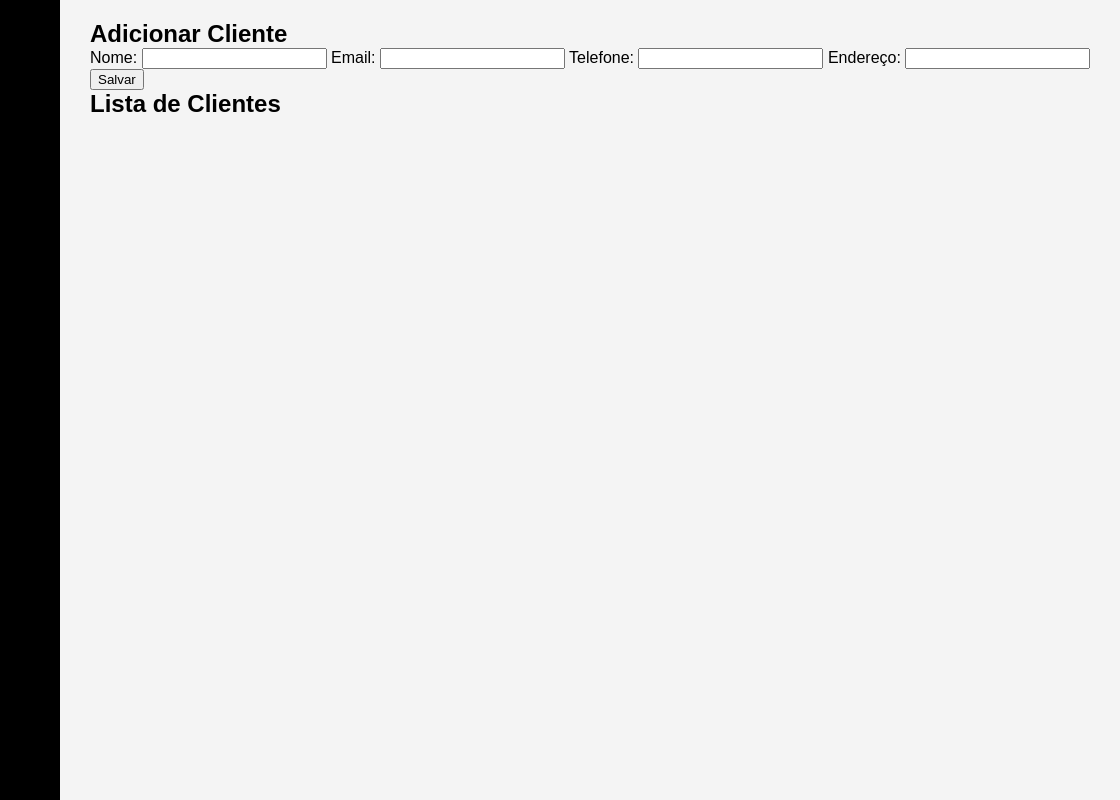
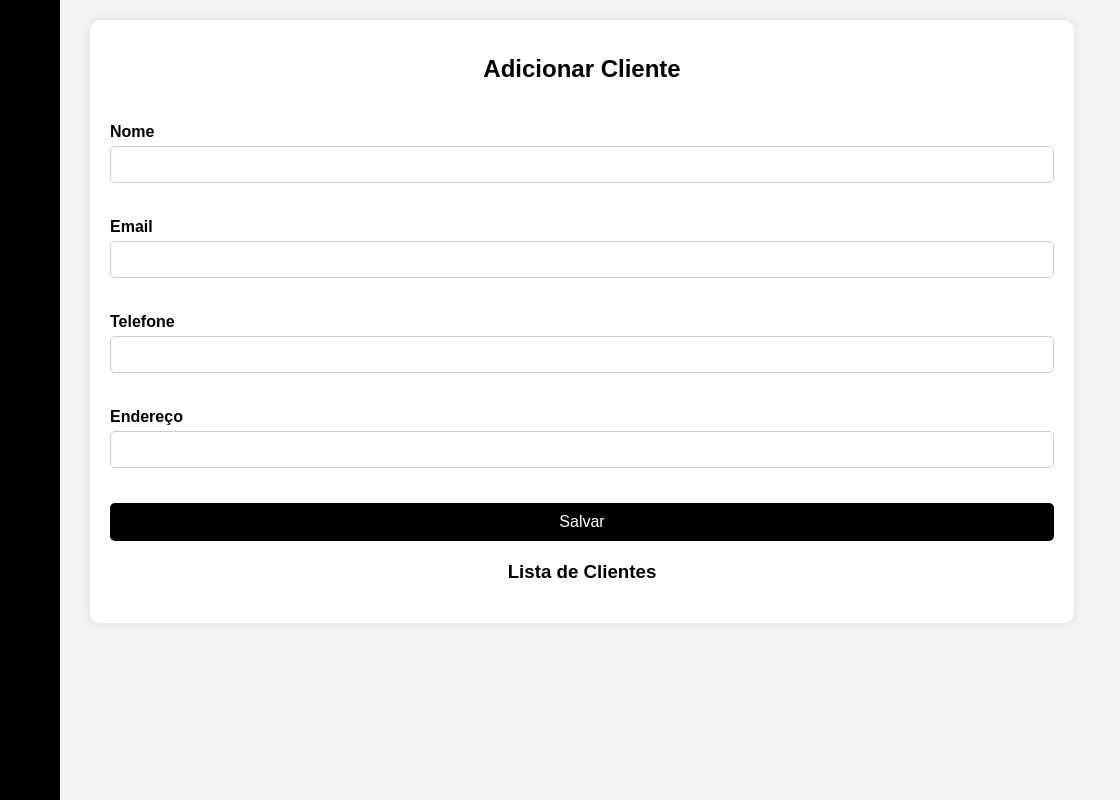
Before and after one commit to effyus/SmartStock, a website: page pages/cliente/cliente.html in a window 1280 px wide. Shown: the full height of the page, 160-1280 px from the left. Drawn offline with Linux system fonts and the light colour scheme; no server answers.

Commit message:
feat: alterações front

```diff
--- a/pages/cliente/cliente.html
+++ b/pages/cliente/cliente.html
@@ -73,16 +73,17 @@
                     </span>
                 </button>
             </a>
-            <a href="../../pages/suporte/suporte.html"></a>
+            <a href="../../pages/suporte/suporte.html">
                 <button>
                     <span>
+
                         <i class="menu-icon">
                             <img src="../../assets/menu/codigo-do-laptop 1.png" alt="Suporte">
                         </i>
                         <span>SUPORTE</span>
                     </span>
+                </button>
             </a>
-            </button>
         </nav>
     </aside>
     <main class="main">
@@ -92,19 +93,19 @@
                     <h2>Adicionar Cliente</h2>
                     <form id="client-form">
                         <input type="hidden" id="client-id">
-                        <label for="name">Nome:</label>
+                        <label for="name">Nome</label>
                         <input type="text" id="name" required>
-                        <label for="email">Email:</label>
+                        <label for="email">Email</label>
                         <input type="email" id="email" required>
-                        <label for="phone">Telefone:</label>
+                        <label for="phone">Telefone</label>
                         <input type="tel" id="phone" required>
-                        <label for="address">Endereço:</label>
+                        <label for="address">Endereço</label>
                         <input type="text" id="address" required>
                         <button type="submit">Salvar</button>
                     </form>
                 </section>
                 <section id="client-list">
-                    <h2>Lista de Clientes</h2>
+                    <h3>Lista de Clientes</h3>
                     <ul id="client-items"></ul>
                 </section>
             </div>
@@ -137,8 +138,8 @@
                             const listItem = document.createElement('li');
                             listItem.innerHTML = `
                                 <strong>${client.Nome}</strong> (${client.Email}, ${client.Telefone}, ${client.Endereco})
-                                <button onclick="openEditModal(${client.ClienteID})">Editar</button>
-                                <button onclick="deleteClient(${client.ClienteID})">Deletar</button>
+                                <button onclick="openEditModal(${client.ClienteID})" class="botao-lista">Editar</button>
+                                <button onclick="deleteClient(${client.ClienteID})" class="botao-lista">Deletar</button>
                             `;
                             clientList.appendChild(listItem);
                         });
--- a/pages/cliente/style.css
+++ b/pages/cliente/style.css
@@ -131,6 +131,73 @@ a{
     text-decoration: none;
     cursor: pointer;
 }
+
+.main-content {
+    background-color: white;
+    padding: 20px;
+    border-radius: 10px;
+    box-shadow: 0 0 10px rgba(0, 0, 0, 0.1);
+    width: 300px;
+    width: calc(100% - 20px); /* Garante que a largura seja 100% menos o padding */
+    max-width: 1200px;
+}
+h2 {
+    text-align: center;
+    margin-bottom: 20px;
+}
+h3 {
+    text-align: center;
+    margin-bottom: 20px;
+    margin-top: 20px;
+}
+
+h2 {
+    text-align: center;
+    margin-bottom: 20px;
+}
+h3 {
+    text-align: center;
+    margin-bottom: 20px;
+    margin-top: 20px;
+}
+.adicao{
+    display: flex;
+    align-content: center;
+}
+
+form {
+    display: flex;
+    flex-direction: column;
+}
+#form-section h2{
+    margin-top: 15px;
+}
+label {
+    margin-bottom: 5px;
+    margin-top: 20px;
+    font-weight: bold;
+}
+input{
+    padding: 10px;
+    margin-bottom: 15px;
+    border: 1px solid #ccc;
+    border-radius: 5px;
+}
+#form-section button, .botao-lista {
+    margin-top: 20px;
+    background-color: black;
+    color: white;
+    padding: 10px;
+    border: none;
+    border-radius: 5px;
+    cursor: pointer;
+    font-size: 16px;
+}
+
+#form-section button:hover {
+    background-color: #333;
+}
+
 @media(width < 620px) {
     .sidebar {
         width: 72px;
@@ -144,4 +211,9 @@ a{
         opacity: 0;
         visibility: hidden;
     }
+    .main {
+        transition: margin 0.4s;
+        margin-left: 78px;
+        width: calc(100% - 78px);
+    }
 }
--- a/pages/pedido/style.css
+++ b/pages/pedido/style.css
@@ -131,6 +131,69 @@ a{
     text-decoration: none;
     cursor: pointer;
 }
+.main-content {
+    background-color: white;
+    padding: 20px;
+    border-radius: 10px;
+    box-shadow: 0 0 10px rgba(0, 0, 0, 0.1);
+    width: 300px;
+    width: calc(100% - 20px); /* Garante que a largura seja 100% menos o padding */
+    max-width: 1200px;
+}
+h2 {
+    text-align: center;
+    margin-bottom: 20px;
+}
+h3 {
+    text-align: center;
+    margin-bottom: 20px;
+    margin-top: 20px;
+}
+form {
+    display: flex;
+    flex-direction: column;
+}
+#form-section h2{
+    margin-top: 15px;
+}
+label {
+    margin-bottom: 5px;
+    margin-top: 20px;
+    font-weight: bold;
+}
+#status, #cliente-id{
+    padding: 10px;
+    margin-bottom: 15px;
+    border: 1px solid #ccc;
+    border-radius: 5px;
+}
+#produto-id, #quantidade-input{
+    padding: 10px;
+    margin-bottom: 15px;
+    border: 1px solid #ccc;
+    border-radius: 5px;
+
+}
+#quantidade-text {
+    margin-left: 2px;
+    align-items: center;
+}
+
+#form-section button, .botao-lista {
+    margin-top: 20px;
+    background-color: black;
+    color: white;
+    padding: 10px;
+    border: none;
+    border-radius: 5px;
+    cursor: pointer;
+    font-size: 16px;
+}
+
+#form-section button:hover {
+    background-color: #333;
+}
+
 @media(width < 620px) {
     .sidebar {
         width: 72px;
@@ -144,4 +207,10 @@ a{
         opacity: 0;
         visibility: hidden;
     }
+    .main {
+        transition: margin 0.4s;
+        margin-left: 78px;
+        width: calc(100% - 78px);
+    }
+
 }
--- a/pages/produto/style.css
+++ b/pages/produto/style.css
@@ -112,7 +112,7 @@ a{
 
 .modal-content {
     background-color: #fefefe;
-    margin: 15% auto;
+    margin: 15px auto;
     padding: 20px;
     border: 1px solid #888;
     width: 80%;
@@ -131,6 +131,55 @@ a{
     text-decoration: none;
     cursor: pointer;
 }
+.main-content {
+    background-color: white;
+    padding: 20px;
+    border-radius: 10px;
+    box-shadow: 0 0 10px rgba(0, 0, 0, 0.1);
+    width: 300px;
+    width: calc(100% - 20px); /* Garante que a largura seja 100% menos o padding */
+    max-width: 1200px;
+}
+h2 {
+    text-align: center;
+    margin-bottom: 20px;
+}
+form {
+    display: flex;
+    flex-direction: column;
+}
+#form-section h2{
+    margin-top: 15px;
+}
+label {
+    margin-bottom: 5px;
+    margin-top: 20px;
+    font-weight: bold;
+}
+input{
+    padding: 10px;
+    margin-bottom: 15px;
+    border: 1px solid #ccc;
+    border-radius: 5px;
+}
+#form-section button, .botao-lista {
+    margin-top: 20px;
+    background-color: black;
+    color: white;
+    padding: 10px;
+    border: none;
+    border-radius: 5px;
+    cursor: pointer;
+    font-size: 16px;
+}
+
+#form-section button:hover {
+    background-color: #333;
+}
+#product-list h2{
+    margin-top: 30px;
+}
+
 @media(width < 620px) {
     .sidebar {
         width: 72px;
@@ -144,4 +193,9 @@ a{
         opacity: 0;
         visibility: hidden;
     }
+    .main {
+        transition: margin 0.4s;
+        margin-left: 78px;
+        width: calc(100% - 78px);
+    }
 }
--- a/style.css
+++ b/style.css
@@ -123,7 +123,7 @@ a{
 }
 
 .card {
-    background-color: #f9f9f9;
+    background-color: white;
     padding: 20px;
     border-radius: 5px;
     box-shadow: 0 0 10px rgba(0, 0, 0, 0.1);
```
Also changed, not shown: index.html (+1 -7 lines), pages/pedido/pedido.html (+5 -5 lines), pages/produto/produto.html (+5 -5 lines), pages/suporte/style.css (+33 -0 lines), pages/suporte/suporte.html (+20 -0 lines), assets/github_PNG23.png (added). Lines whose indentation alone changed are shown as unchanged.
